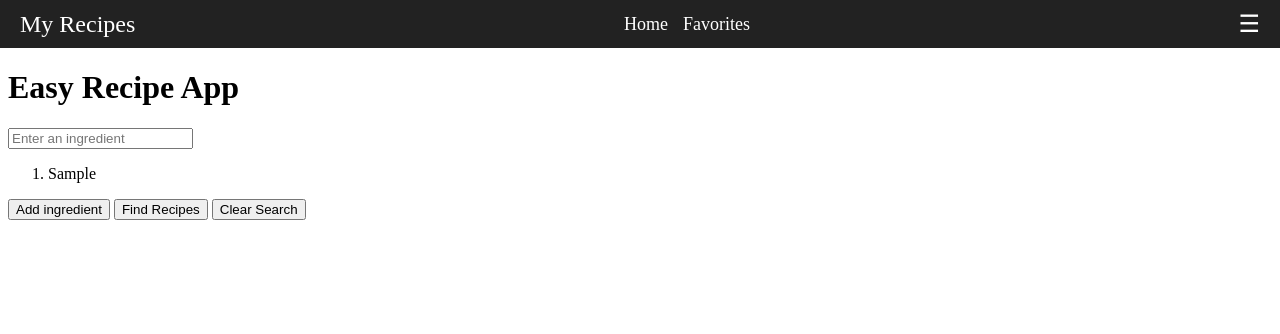
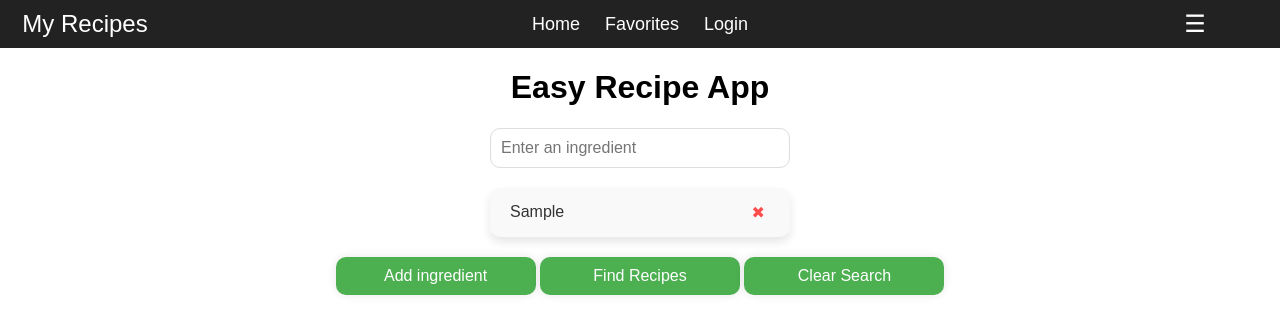
Before and after one commit to matthewkamenetsky/RecipeApp, a plain HTML site: page Frontend/index.html in a window 1280 px wide. Both pictures are taken after typing "Sample" into the empty fields and a click on the button "Add ingredient". Drawn offline with Linux system fonts and the light colour scheme.

Commit message:
styling updates to main page

```diff
--- a/Backend/server.js
+++ b/Backend/server.js
@@ -21,7 +21,7 @@ app.get('/api/recipes', async (req, res) => {
   try {
     const url = `https://api.spoonacular.com/recipes/findByIngredients?ingredients=${encodeURIComponent(
       ingredients
-    )}&number=50&sort=min-missing-ingredients`;
+    )}&number=32&ranking=2`;
     const response = await axios.get(url, {
       headers: {
         'x-api-key': process.env.RECIPE_KEY,
--- a/Frontend/app.js
+++ b/Frontend/app.js
@@ -6,14 +6,14 @@ const recipeList = document.getElementById('recipeList');
 let query = '';
 let recipes = [];
 
-function missingInput(input = "input") {
+function missingInput(input = 'input') {
   return alert(`Please enter ${input}`);
 }
 
 function addIngredient(inputValue) {
   if (inputValue) {
     const listItem = document.createElement('li');
-    listItem.textContent = inputValue;
+    listItem.innerHTML = `${inputValue}<span onclick="removeIngredient(this, &quot;${inputValue}&quot;)" class="remove-btn">✖</span>`;
     ingredientList.appendChild(listItem);
     if (query) {
       query += ', ';
@@ -23,6 +23,23 @@ function addIngredient(inputValue) {
   } else {
     missingInput();
   }
+}
+
+function removeIngredient(element, ingredient) {
+  const toRemove = element.parentElement;
+
+  toRemove.style.transition = 'all 0.5s ease';
+  toRemove.style.opacity = '0';
+  toRemove.style.transform = 'translateX(-300px)';
+
+  setTimeout(() => {
+    toRemove.remove();
+    let ingredientsArray = query.split(', ').filter((item) => item !== ingredient);
+    query = ingredientsArray.join(', ');
+
+    recipeList.innerHTML = '';
+    recipes = [];
+  }, 500);
 }
 
 ingredientInput.addEventListener('keydown', (event) => {
--- a/Frontend/index.html
+++ b/Frontend/index.html
@@ -13,9 +13,8 @@
       </div>
       <ul class="nav-links">
         <li><a href="index.html" target="_parent">Home</a></li>
-        <!--<li><a href="recipe-view.html">Recipes</a></li>-->
         <li><a href="favourites.html" target="_parent">Favorites</a></li>
-        <!--<li><a href="login.html">Login</a></li>-->
+        <li><a href="login.html">Login</a></li>
       </ul>
       <div class="menu-icon" onclick="toggleMenu()">☰</div>
     </nav>
@@ -23,10 +22,14 @@
     <div class="content">
       <h1>Easy Recipe App</h1>
       <input type="text" id="ingredient" placeholder="Enter an ingredient" />
-      <ul id="ingredientList"></ul>
-      <button id="addBtn">Add ingredient</button>
-      <button id="searchBtn">Find Recipes</button>
-      <button id="clearBtn">Clear Search</button>
+      <div class="ingredientContainer">
+        <ul id="ingredientList"></ul>
+      </div>
+      <div class="buttons">
+        <button id="addBtn">Add ingredient</button>
+        <button id="searchBtn">Find Recipes</button>
+        <button id="clearBtn">Clear Search</button>
+      </div>
       <ul id="recipeList"></ul>
     </div>
     <script src="app.js"></script>
--- a/Frontend/recipe-details.js
+++ b/Frontend/recipe-details.js
@@ -20,7 +20,7 @@ async function fetchRecipeDetails(id) {
     recipeIngredients.textContent = 'Ingredients: ';
     recipe.extendedIngredients.forEach((ingredient) => {
       const listItem = document.createElement('li');
-      listItem.textContent = `${ingredient.measures.metric.amount} ${ingredient.measures.metric.unitShort} of ${ingredient.name}`;
+      listItem.textContent = `${ingredient.original}`;
       recipeIngredients.appendChild(listItem);
     });
   } catch (error) {
--- a/Frontend/styles.css
+++ b/Frontend/styles.css
@@ -1,18 +1,13 @@
-/*iframe {
-  position: sticky;
-  top: 0;
-  width: 100vw;
-  max-width: 100vw;
-  z-index: 1000;
-  margin: -8px 0 0 -8px;
-} if i want to use iframing */
+* {
+  box-sizing: border-box;
+  font-family: sans-serif;
+}
 
 nav {
   position: fixed;
   top: 0;
   left: 0;
   right: 0;
-  width: 100%;
   display: flex;
   justify-content: space-between;
   align-items: center;
@@ -22,24 +17,36 @@ nav {
   box-sizing: border-box;
 }
 
-.navbar .logo a {
+.logo a {
+  display: inline-block;
   color: white;
   font-size: 24px;
   text-decoration: none;
+  transition: all 0.2s ease-in-out;
+}
+
+.logo a:hover {
+  color: #4caf50;
 }
 
 .nav-links {
   list-style: none;
   display: flex;
-  gap: 15px;
+  gap: 25px;
   padding: 0;
   margin: 0;
 }
 
 .nav-links a {
+  display: inline-block;
   color: white;
   text-decoration: none;
   font-size: 18px;
+  transition: all 0.2s ease-in-out;
+}
+
+.nav-links a:hover {
+  color: #4caf50;
 }
 
 .menu-icon {
@@ -47,20 +54,169 @@ nav {
   font-size: 24px;
   color: white;
   cursor: pointer;
+  transition: all 0.2s ease-in-out;
+}
+
+.menu-icon:hover {
+  color: #4caf50;
+}
+
+.logo,
+.menu-icon {
+  width: 130px;
+  text-align: center;
 }
 
 .content {
   padding-top: 40px;
+  text-align: center;
+}
+
+input {
+  width: 100%;
+  max-width: 300px;
+  padding: 10px;
+  font-size: 16px;
+  border: 1px solid #ddd;
+  border-radius: 10px;
+  transition: all 0.2s ease-in-out;
+  outline: none;
+}
+
+input:focus {
+  border-color: #4caf50;
+  box-shadow: 0 0 10px #318134;
+}
+
+button {
+  width: 100%;
+  max-width: 200px;
+  padding: 10px;
+  font-size: 16px;
+  color: #fff;
+  background: #4caf50;
+  border: none;
+  border-radius: 10px;
+  cursor: pointer;
+  transition: all 0.3s;
+  box-shadow: 0 0px 10px #0000001a;
+}
+
+button:hover {
+  background: #449d47;
+  transform: translateY(-3px);
+}
+
+button:active {
+  background: #318134;
+  transform: scale(0.98);
+}
+
+
+.ingredientContainer {
+  display: flex;
+  justify-content: center;
+  align-items: center;
+}
+
+#ingredientList {
+  list-style: none;
+  text-align: center;
+  padding: 0;
+  margin: 20px 0;
+  width: 300px;
+  max-width: 400px;
+  background: #f9f9f9;
+  border-radius: 10px;
+  box-shadow: 0 5px 10px #0000001a;
+  overflow: hidden;
+}
+
+#ingredientList li {
+  display: flex;
+  justify-content: space-between;
+  align-items: center;
+  padding: 10px 20px;
+  font-size: 16px;
+  color: #333;
+  border-bottom: 1px solid #ddd;
+  gap: 10px;
+  transition: all 0.2s;
+}
+
+#ingredientList li:nth-child(even) {
+  background: #f1f1f1;
+}
+
+#ingredientList li:last-child {
+  border-bottom: none;
+}
+
+#ingredientList li:hover {
+  background: #e8f5e9;
+  transform: translateX(-5px);
+}
+
+.remove-btn {
+  color: #FF4D4D;
+  font-size: 16px;
+  padding: 5px;
+  cursor: pointer;
+  transition: all 0.2s;
+}
+
+.remove-btn:hover {
+  color: #ff2222;
+  transform: scale(1.2);
+}
+
+.recipeImg {
+  object-fit: cover;
+  position: relative;
+  border-radius: 5px;
+  transition: all 0.3s ease;
+}
+
+.home .recipeImg:hover {
+  filter: brightness(0.7);
+  opacity: 0.9;
+}
+
+#recipeList {
+  justify-content: center;
+  display: flex;
+  flex-wrap: wrap;
+  gap: 30px;
+  list-style: none;
+  padding: 0;
+}
+
+#recipeList li {
+  background: #fff;
+  border-radius: 10px;
+  padding: 5px;
+  text-align: center;
+  width: 150px;
+  box-shadow: 2px 2px 10px rgba(0, 0, 0, 0.1);
+}
+
+#recipeList h4 {
+  font-weight: normal;
 }
 
 /*Responsive Design*/
 @media screen and (max-width: 768px) {
+  body {
+    overflow: auto;
+  }
+
   .nav-links {
     display: none;
     flex-direction: column;
     position: absolute;
     top: 60px;
     left: 0;
+    right: 0;
     width: 100%;
     background: #333;
     text-align: center;
@@ -79,37 +235,14 @@ nav {
   }
 
   .content.update-padding {
-    padding-top: 150px;
+    padding-top: 220px;
+  }
+
+  .buttons {
+    display: flex;
+    flex-direction: column;
+    align-items: center;
+    justify-content: center;
+    gap: 5px;
   }
 }
-
-#ingredientList li {
-  list-style: decimal;
-}
-
-.recipeImg {
-  position: relative;
-  transition: filter 0.3s ease, opacity 0.3s ease;
-}
-
-.home .recipeImg:hover {
-  filter: brightness(0.7);
-  opacity: 0.9;
-}
-
-#recipeList {
-  display: flex;
-  flex-wrap: wrap;
-  gap: 20px;
-  list-style: none;
-  padding: 0;
-}
-
-#recipeList li {
-  background: #fff;
-  border-radius: 10px;
-  padding: 10px;
-  text-align: center;
-  width: 150px;
-  box-shadow: 2px 2px 10px rgba(0, 0, 0, 0.1);
-}
```
Also changed, not shown: Frontend/login.html (added, +11 -0 lines).
